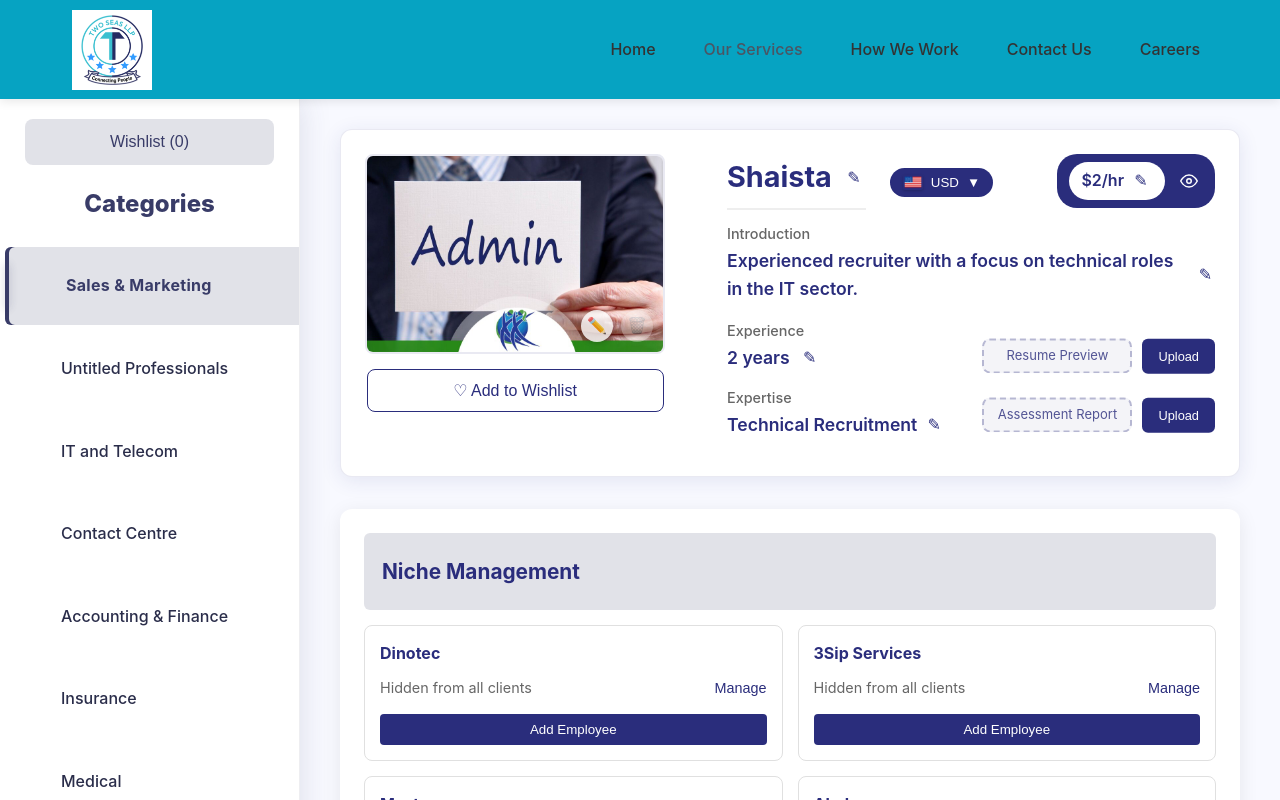
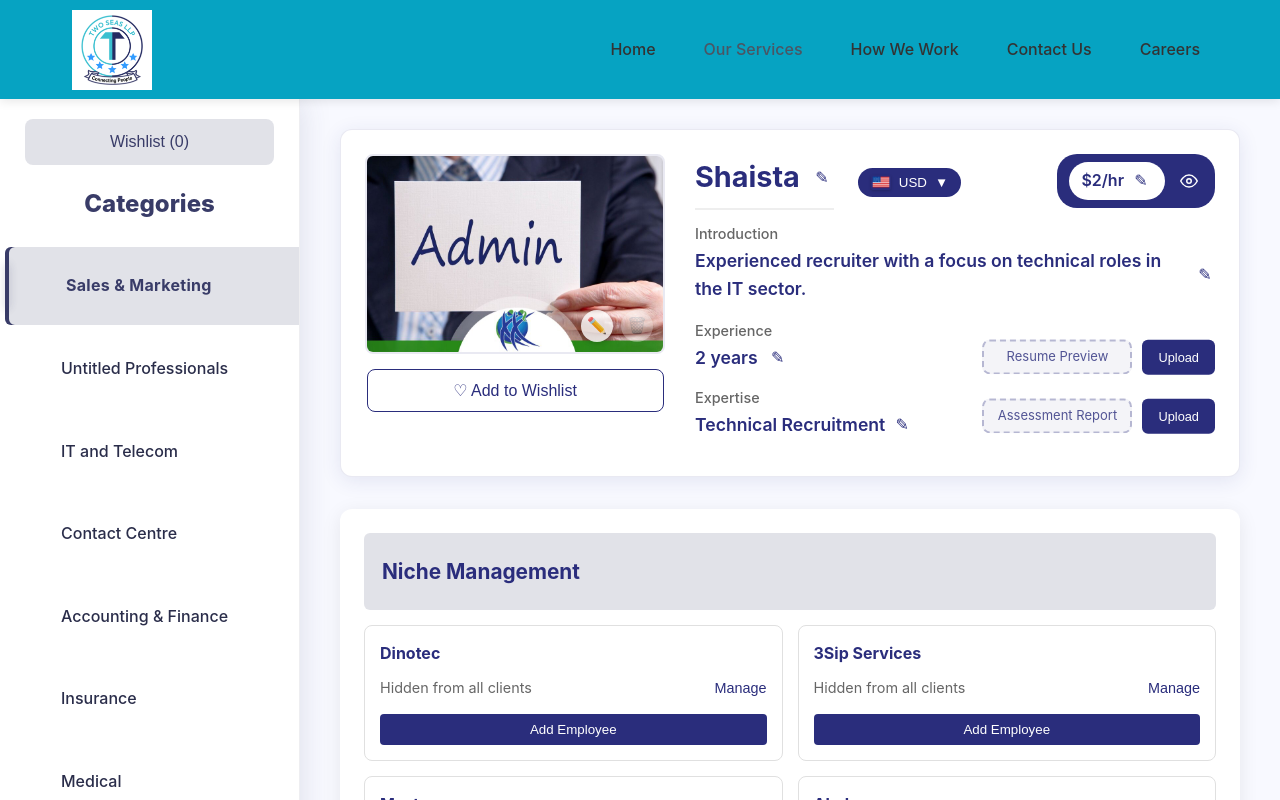
Before and after one commit to SahilKumarW/Two-Seas-LLP, a React (Create React App) app: page /admin-dashboard in a window 1280 px wide. Shown: the top 800 px of the page. Built offline with nearby package versions, Linux system fonts and the light colour scheme.

Commit message:
spacing reset

```diff
--- a/src/pages/AdminDashboard/AdminDashboard.css
+++ b/src/pages/AdminDashboard/AdminDashboard.css
@@ -77,7 +77,7 @@
 /* Enhanced Profile Section Styles with #2A2D7C and #07A2C1 color theme */
 .profile-section {
   display: flex;
-  gap: 2rem;
+  /* gap: 2rem; */
   background: white;
   border-radius: 12px;
   box-shadow: 0 4px 20px rgba(42, 45, 124, 0.1);
```
